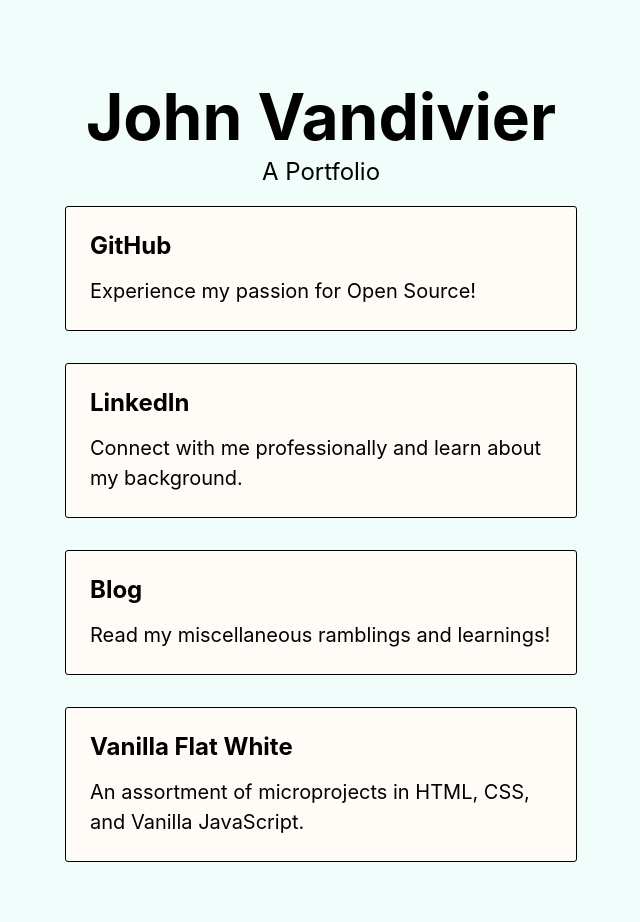
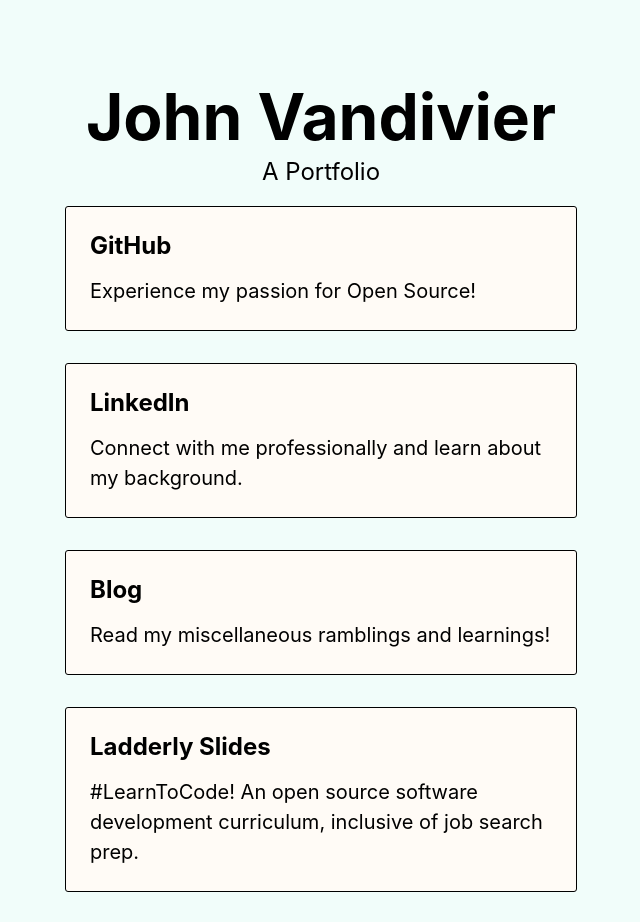
Before and after one commit to Vandivier/basic-nextjs-portfolio, a Next.js app: page / in a window 1280 px wide. Shown: the top 922 px of the page, without its empty margins (319-959 px from the left). Built offline with nearby package versions, Linux system fonts and the light colour scheme.

Commit message:
feat: add ladderly slides link

```diff
--- a/pages/index.tsx
+++ b/pages/index.tsx
@@ -51,6 +51,19 @@
           </a>
 
           <a
+            href="https://vandivier.github.io/ladderly-slides/"
+            className={styles.card}
+            rel="noreferrer"
+            target="_blank"
+          >
+            <h2>Ladderly Slides</h2>
+            <p>
+              #LearnToCode! An open source software development curriculum,
+              inclusive of job search prep.
+            </p>
+          </a>
+
+          <a
             href="https://vandivier.github.io/vanilla-flat-white/"
             className={styles.card}
             rel="noreferrer"
```
